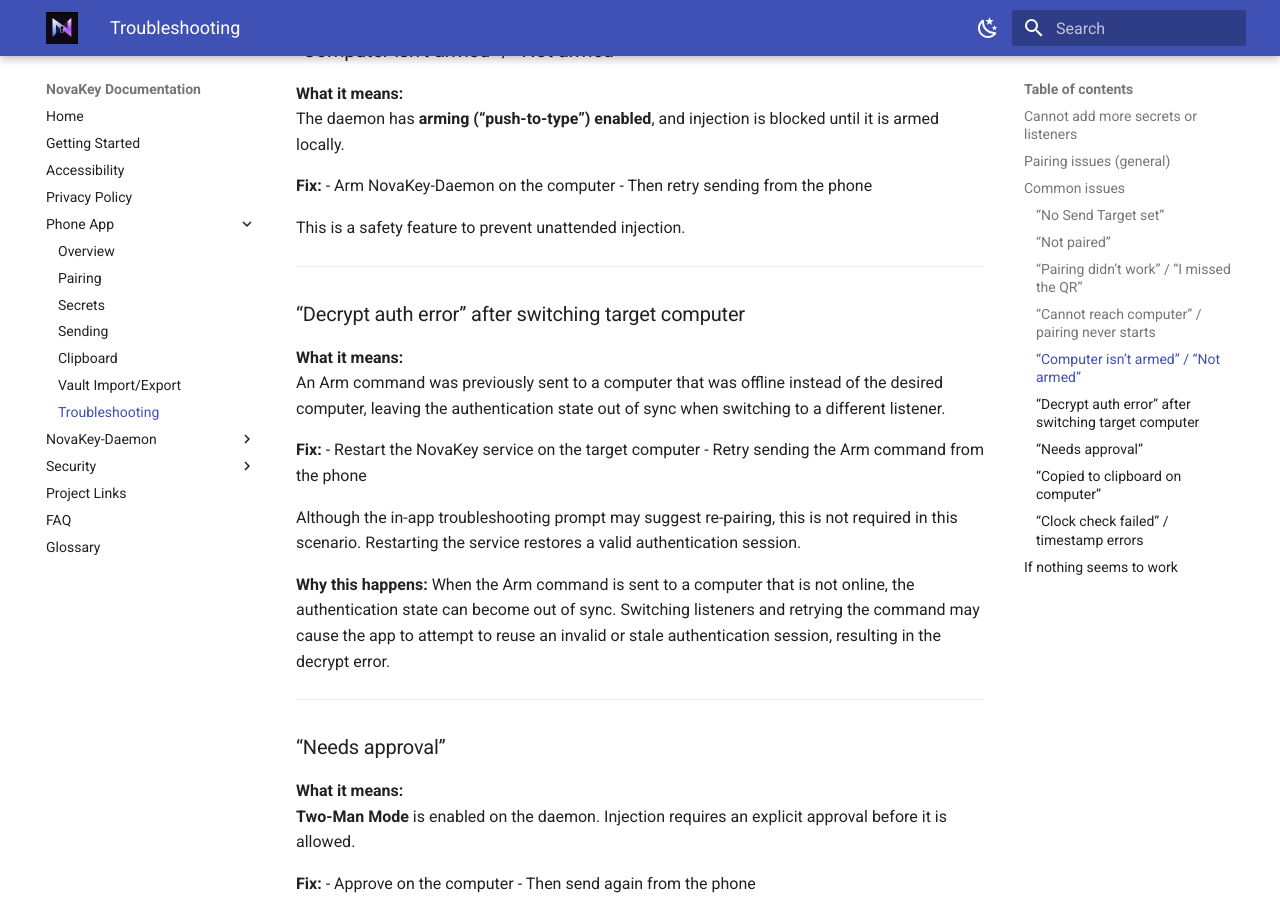
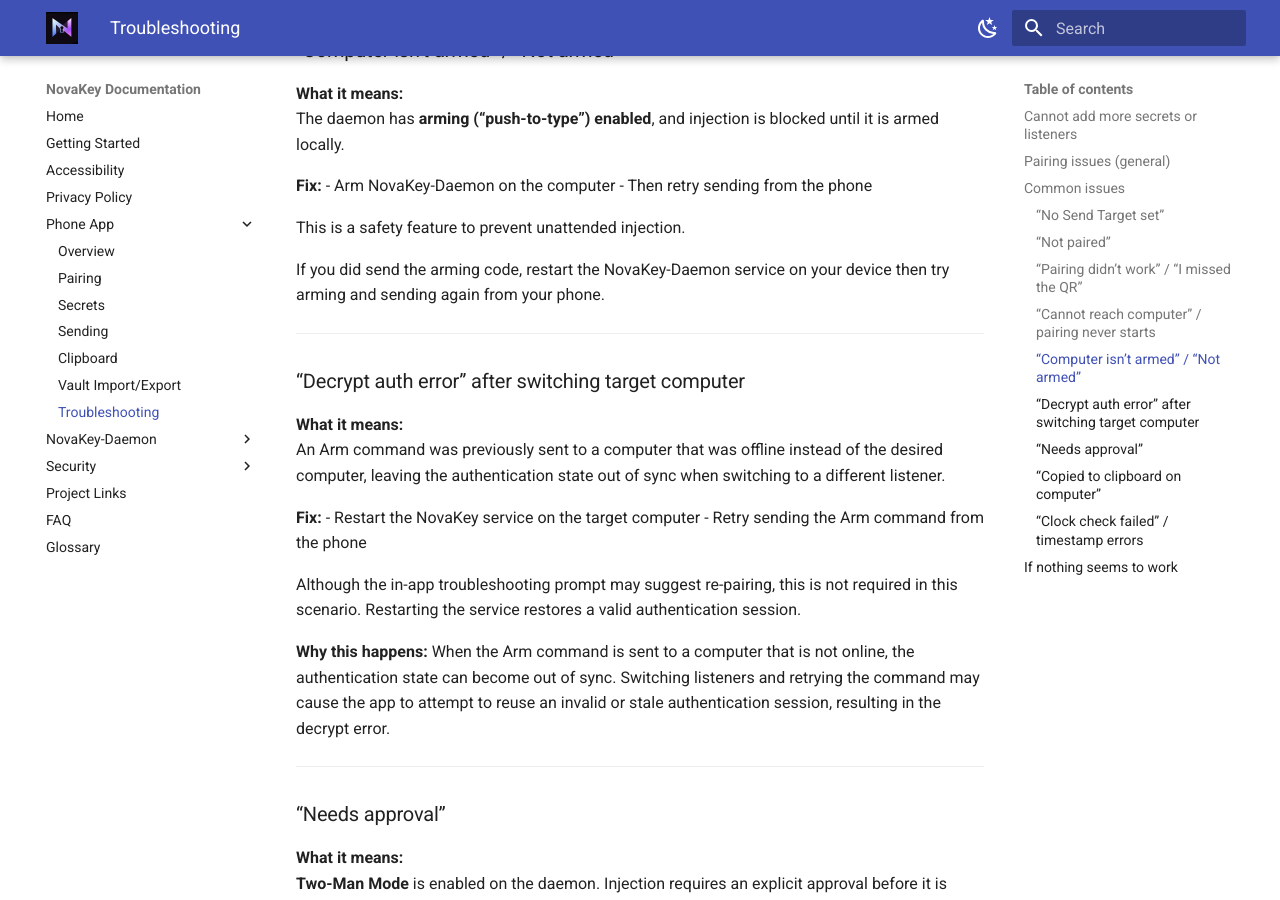
Before and after one commit to OsbornePro/NovaKey-Daemon, an MkDocs documentation site: the page built from docs/phone/troubleshooting.md, in a window 1280 px wide and 900 px high, scrolled down 1947 px. Built offline with MkDocs 1.6.1 and Material for MkDocs 9.7.7, drawn with Linux system fonts in a browser that asks for light colours.

Commit message:
Added troubleshootin gsolution

```diff
--- a/docs/phone/troubleshooting.md
+++ b/docs/phone/troubleshooting.md
@@ -107,6 +107,8 @@
 
 This is a safety feature to prevent unattended injection.
 
+If you did send the arming code, restart the NovaKey-Daemon service on your device then try arming and sending again from your phone.
+
 ---
 
 ### “Decrypt auth error” after switching target computer
```
